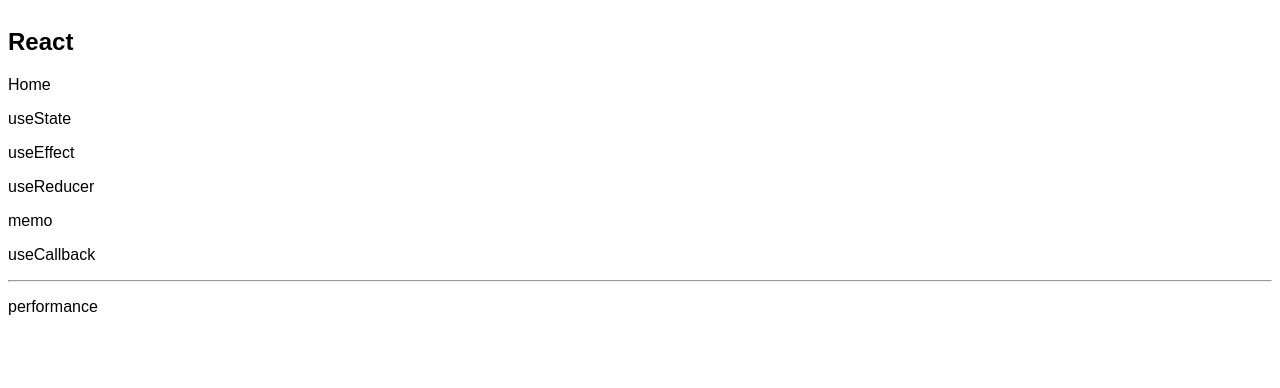
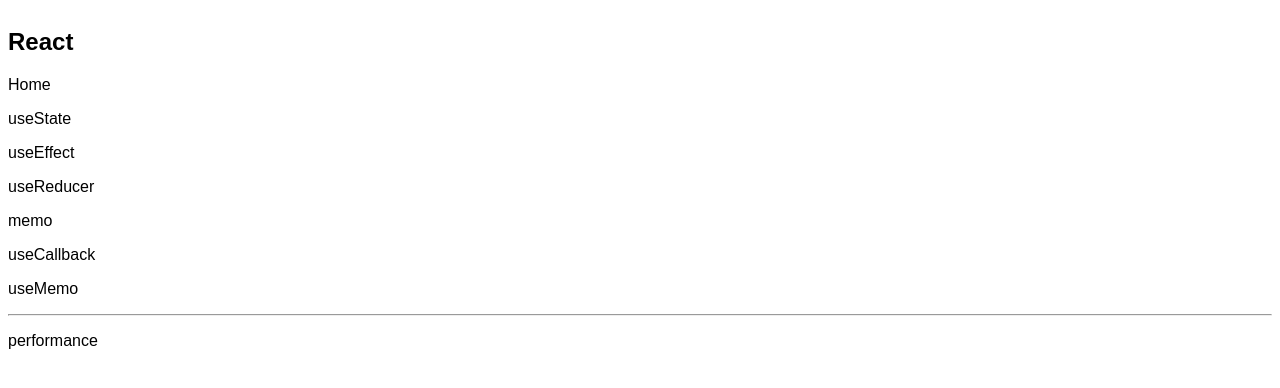
Before and after one commit to keroro0402/Next_Docker_App, a Next.js app in the folder web/: page / in a window 1280 px wide. Shown: the top 388 px of the page. Built offline with nearby package versions, Linux system fonts and the light colour scheme.

Commit message:
useMemoページ追加

```diff
--- a/web/src/app/page.tsx
+++ b/web/src/app/page.tsx
@@ -22,7 +22,9 @@
       <p>
         <Link href={'./06_useCallback'}>useCallback</Link>
       </p>
-
+      <p>
+        <Link href={'./07_useMemo'}>useMemo</Link>
+      </p>
       <hr></hr>
       <p>
         <Link href={'./04_performance'}>performance</Link>
```
